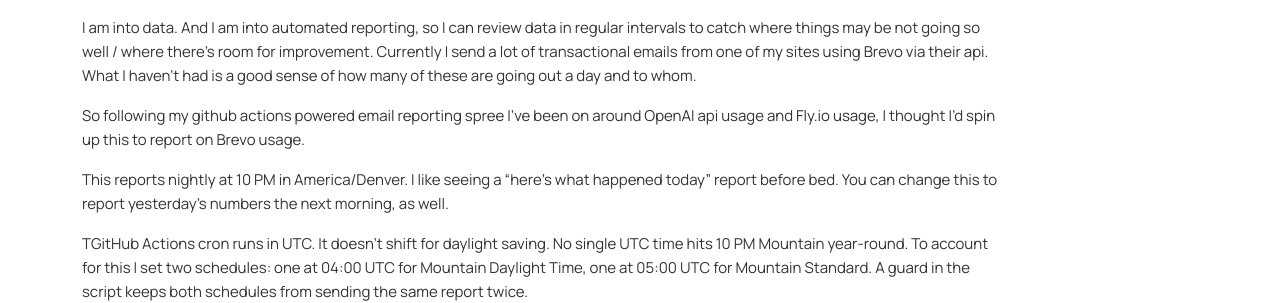
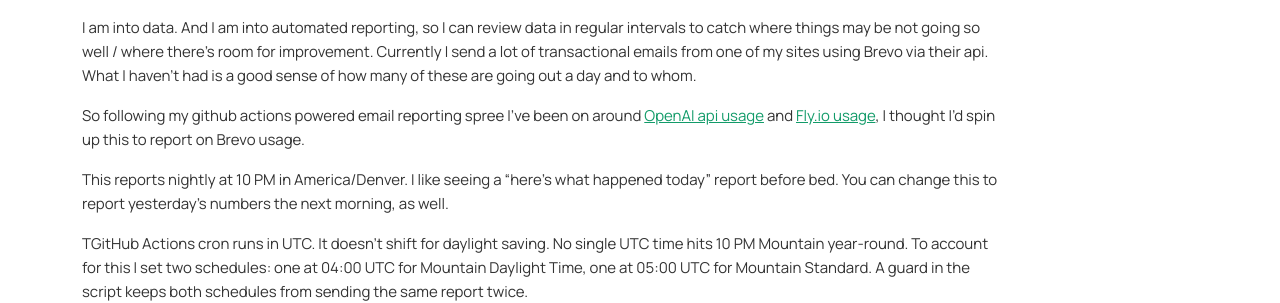
Before and after one commit to d-voorhees/dvoorhees.github.io, a Jekyll site: the page built from _posts/2026-08-10-building-a-dst-safe-nightly-brevo-email-report-with-github-actions.md, in a window 1280 px wide. Shown: the part 409-712 px from the top of the page. Built offline with Jekyll 4.4.1, drawn with Linux system fonts in a browser that asks for light colours; nearby versions of some CDN libraries; a style sheet for code colours, icons or effects is not loaded; part of the change alters nothing that is shown.

```diff
--- a/_posts/2026-08-10-building-a-dst-safe-nightly-brevo-email-report-with-github-actions.md
+++ b/_posts/2026-08-10-building-a-dst-safe-nightly-brevo-email-report-with-github-actions.md
@@ -11,7 +11,7 @@ github_url: "https://github.com/d-voorhees/brevo-api-daily-report"
 
 I am into data. And I am into automated reporting, so I can review data in regular intervals to catch where things may be not going so well / where there's room for improvement. Currently I send a lot of transactional emails from one of my sites using Brevo via their api. What I haven't had is a good sense of how many of these are going out a day and to whom.
 
-So following my github actions powered email reporting spree I've been on around OpenAI api usage and Fly.io usage, I thought I'd spin up this to report on Brevo usage.
+So following my github actions powered email reporting spree I've been on around [OpenAI api usage](https://dvoorhees.com/2026/08/05/daily-openai-usage-email-report/) and [Fly.io usage](https://dvoorhees.com/2026/08/06/fly-io-doesnt-have-a-daily-billing-endpoint-so-i-built-one/), I thought I'd spin up this to report on Brevo usage.
 
 This reports nightly at 10 PM in America/Denver. I like seeing a "here's what happened today" report before bed. You can change this to report yesterday's numbers the next morning, as well.
 
```
